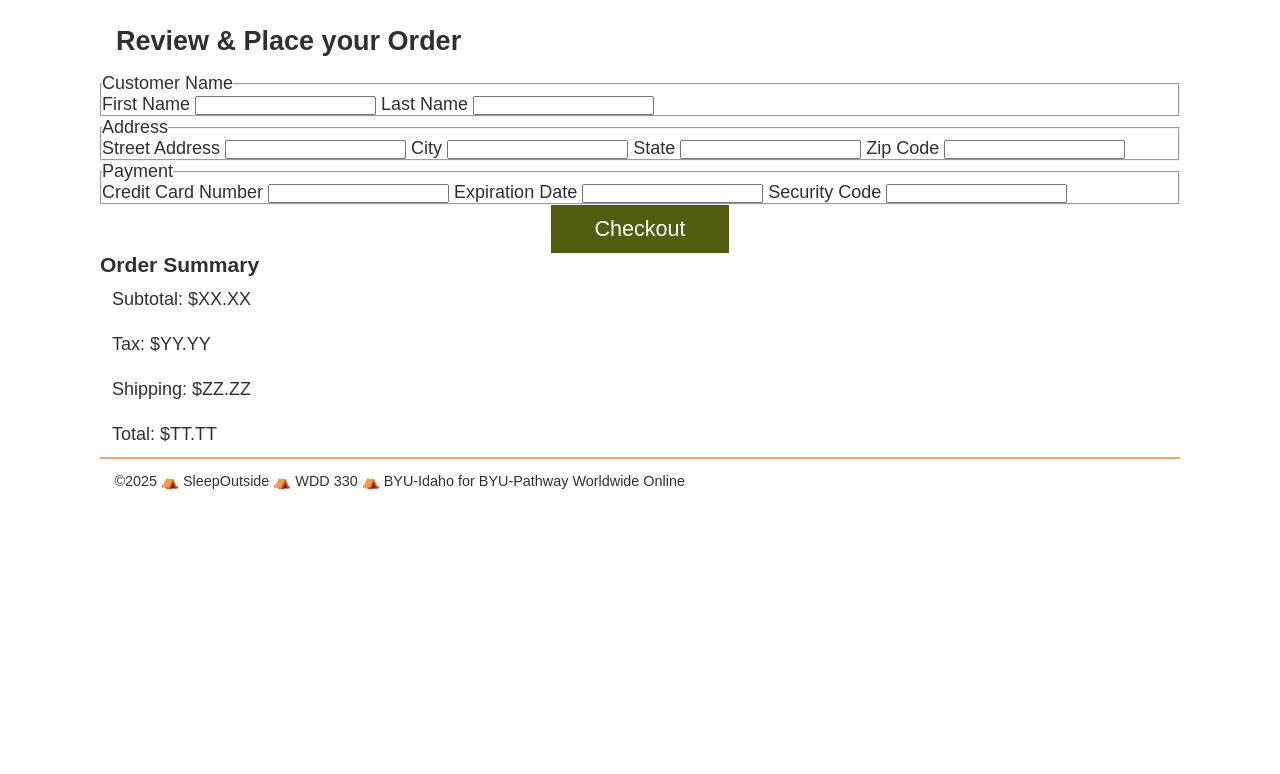
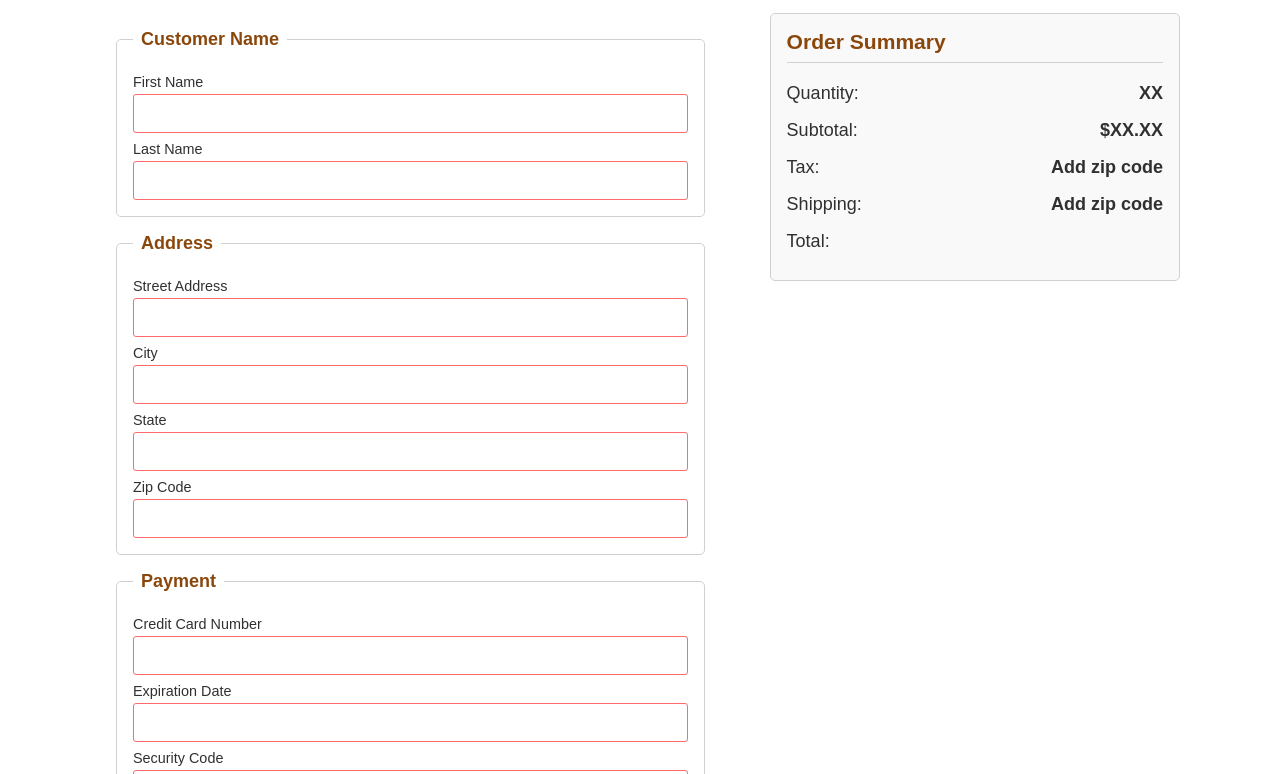
Before and after one commit to mscopa/wdd330-sleepoutside, a website: page src/checkout/index.html in a window 1280 px wide. Shown: the part 100-874 px from the top of the page. Before the commit the page ends 800 px from the top, so only its background shows below. Drawn offline with Linux system fonts and the light colour scheme; files whose address does not match are found by name.

Commit message:
week 04 team activity changes

```diff
--- a/src/checkout/index.html
+++ b/src/checkout/index.html
@@ -20,7 +20,7 @@
       <section class="products">
         <h2>Review & Place your Order</h2>
       </section>
-      <form action="/" method="POST" class="checkout-form">
+      <form action="/" method="POST" class="checkout-form" name="checkoutForm" id="checkoutForm">
         <fieldset>
           <legend>Customer Name</legend>
           <label for="fname">First Name</label>
@@ -30,8 +30,8 @@
         </fieldset>
         <fieldset>
           <legend>Address</legend>
-          <label for="address">Street Address</label>
-          <input type="text" id="address" name="address" required />
+          <label for="street">Street Address</label>
+          <input type="text" id="street" name="street" required />
           <label for="city">City</label>
           <input type="text" id="city" name="city" required />
           <label for="state">State</label>
@@ -41,31 +41,22 @@
         </fieldset>
         <fieldset>
           <legend>Payment</legend>
-          <label for="creditCardNumber">Credit Card Number</label>
-          <input
-            type="text"
-            id="creditCardNumber"
-            name="creditCardNumber"
-            required
-          />
-          <label for="expirationDate">Expiration Date</label>
-          <input
-            type="text"
-            id="expirationDate"
-            name="expirationDate"
-            required
-          />
-          <label for="securityCode">Security Code</label>
-          <input type="text" id="securityCode" name="securityCode" required />
+          <label for="cardNumber">Credit Card Number</label>
+          <input type="text" id="cardNumber" name="cardNumber" required />
+          <label for="expiration">Expiration Date</label>
+          <input type="text" id="expiration" name="expiration" required />
+          <label for="code">Security Code</label>
+          <input type="text" id="code" name="code" required />
         </fieldset>
-        <button class="checkout-button">Checkout</button>
+        <button class="checkout-button" id="checkoutSubmit">Checkout</button>
       </form>
-      <section class="order-summary">
+      <section class="checkout-summary" id="checkoutSummary">
         <h3>Order Summary</h3>
-        <p>Subtotal: $XX.XX</p>
-        <p>Tax: $YY.YY</p>
-        <p>Shipping: $ZZ.ZZ</p>
-        <p>Total: $TT.TT</p>
+        <p>Quantity: <span id="num-items">XX</span></p>
+        <p>Subtotal: <span id="cartTotal">$XX.XX</span></p>
+        <p>Tax: <span id="tax">Add zip code</span></p>
+        <p>Shipping: <span id="shipping">Add zip code</span></p>
+        <p>Total: <span id="orderTotal"></span></p>
       </section>
     </main>
 
--- a/src/css/style.css
+++ b/src/css/style.css
@@ -299,6 +299,116 @@ button {
   }
 }
 
+/* Checkout Page Styles */
+.checkout-form {
+  padding: 1rem;
+  margin-bottom: 2rem;
+}
+
+.checkout-form fieldset {
+  border: 1px solid var(--light-grey);
+  border-radius: 5px;
+  padding: 1rem;
+  margin-bottom: 1rem;
+}
+
+.checkout-form legend {
+  padding: 0 0.5rem;
+  font-weight: bold;
+  color: var(--tertiary-color);
+}
+
+.checkout-form label {
+  display: block;
+  margin-top: 0.5rem;
+  font-size: var(--small-font);
+}
+
+.checkout-form input {
+  width: 100%;
+  padding: 0.5rem;
+  margin-top: 0.25rem;
+  border: 1px solid var(--light-grey);
+  border-radius: 3px;
+  font-size: var(--font-base);
+}
+
+.checkout-button {
+  width: 100%;
+  padding: 1rem;
+  font-size: var(--large-font);
+  background-color: var(--secondary-color);
+  color: white;
+  border: none;
+  border-radius: 5px;
+  cursor: pointer;
+  transition: background-color 0.3s;
+}
+
+.checkout-button:hover {
+  background-color: var(--tertiary-color);
+}
+
+.checkout-summary {
+  padding: 1rem;
+  background-color: #f9f9f9;
+  border: 1px solid var(--light-grey);
+  border-radius: 5px;
+  margin-bottom: 2rem;
+}
+
+.checkout-summary h3 {
+  color: var(--tertiary-color);
+  margin-bottom: 1rem;
+  padding-bottom: 0.5rem;
+  border-bottom: 1px solid var(--light-grey);
+}
+
+.checkout-summary p {
+  display: flex;
+  justify-content: space-between;
+  margin: 0.5rem 0;
+  padding: 0.25rem 0;
+}
+
+.checkout-summary span {
+  font-weight: bold;
+}
+
+/* Layout for larger screens */
+@media screen and (min-width: 768px) {
+  main.divider {
+    display: flex;
+    flex-wrap: wrap;
+    justify-content: space-between;
+  }
+
+  .products {
+    width: 100%;
+  }
+
+  .checkout-form {
+    width: 58%;
+    padding-right: 2%;
+  }
+
+  .checkout-summary {
+    width: 38%;
+    align-self: flex-start;
+    position: sticky;
+    top: 1rem;
+  }
+}
+
+/* Validation styles */
+.checkout-form input:invalid {
+  border-color: #ff6b6b;
+}
+
+.checkout-form input:valid {
+  border-color: #51cf66;
+}
+
 footer {
   font-size: var(--small-font);
   padding: 1em;
--- a/src/js/CheckoutProcess.mjs
+++ b/src/js/CheckoutProcess.mjs
@@ -42,21 +42,32 @@ export default class CheckoutProcess {
 
   init() {
     this.list = getLocalStorage(this.key);
-    this.calculateItemSummary();
+    this.calculateItemSubTotal();
   }
 
   calculateItemSubTotal() {
     // calculate and display the total dollar amount of the items in the cart, and the number of items.
-
+    const summaryElement = document.querySelector(
+      this.outputSelector + " #cartTotal"
+    );
+    const itemNumElement = document.querySelector(
+      this.outputSelector + " #num-items"
+    );
+    itemNumElement.innerText = this.list.length;
+    const amounts = this.list.map((item) => item.FinalPrice);
+    this.itemTotal = amounts.reduce((sum, item) => sum + item);
+    summaryElement.innerText = `$${this.itemTotal}`;;
   }
 
   calculateOrderTotal() {
     // calculate the tax and shipping amounts. Add those to the cart total to figure out the order total
-    this.tax = (this.itemTotal * 0.06);
-    this.shipping = (this.itemTotal > 50) ? 0 : 5.99;
-    // if the item total is greater than $50, shipping is free.
-    this.orderTotal = this.itemTotal + this.tax + this.shipping;
-
+    this.tax = (this.itemTotal * .06);
+    this.shipping = 10 + (this.list.length - 1) * 2;
+    this.orderTotal = (
+      parseFloat(this.itemTotal) +
+      parseFloat(this.tax) +
+      parseFloat(this.shipping)
+    );
     // display the totals.
     this.displayOrderTotals();
   }
@@ -64,9 +75,12 @@ export default class CheckoutProcess {
   displayOrderTotals() {
     // once the totals are all calculated display them in the order summary page
     const tax = document.querySelector(`${this.outputSelector} #tax`);
-
+    const shipping = document.querySelector(`${this.outputSelector} #shipping`);
+    const orderTotal = document.querySelector(`${this.outputSelector} #orderTotal`);
 
     tax.innerText = `$${this.tax.toFixed(2)}`;
+    shipping.innerText = `$${this.shipping.toFixed(2)}`;
+    orderTotal.innerText = `$${this.orderTotal.toFixed(2)}`;
   }
 
   async checkout(form) {
@@ -74,6 +88,18 @@ export default class CheckoutProcess {
   // convert the form data to a JSON order object using the formDataToJSON function
   // populate the JSON order object with the order Date, orderTotal, tax, shipping, and list of items
   // call the checkout method in the ExternalServices module and send it the JSON order data.
+  const order = formDataToJSON(form);
+  order.orderDate = new Date().toISOString();
+  order.orderTotal = this.orderTotal;
+  order.tax = this.tax;
+  order.shipping = this.shipping;
+  order.items = packageItems(this.list);
 
+  try {
+    const response = await services.checkout(order);
+    console.log(response);
+  } catch (err) {
+    console.log(err);
+  }
   }
 }
--- a/src/js/ExternalServices.mjs
+++ b/src/js/ExternalServices.mjs
@@ -22,4 +22,14 @@ export default class ExternalServices {
     const data = await convertToJson(response);
     return data.Result;
   }
+  async checkout(payload) {
+    const options = {
+      method: "POST",
+      headers: {
+        "Content-Type": "application/json",
+      },
+      body: JSON.stringify(payload),
+    };
+    return await fetch(`${baseURL}checkout/`, options).then(convertToJson);
+  }
 }
--- a/src/js/checkout.js
+++ b/src/js/checkout.js
@@ -1,3 +1,18 @@
 import { loadHeaderFooter } from "./utils.mjs";
+import CheckoutProcess from "./CheckoutProcess.mjs";
 
 loadHeaderFooter();
+
+const order = new CheckoutProcess("so-cart", ".checkout-summary");
+order.init();
+
+document
+  .querySelector("#zip")
+  .addEventListener("blur", order.calculateOrderTotal.bind(order));
+
+document.querySelector("#checkoutSubmit").addEventListener("click", (e) => {
+  e.preventDefault();
+
+const form = document.querySelector("#checkoutForm");
+order.checkout(form);
+});
```
Also changed, not shown: src/product_pages/index.html (+1 -1 lines).
